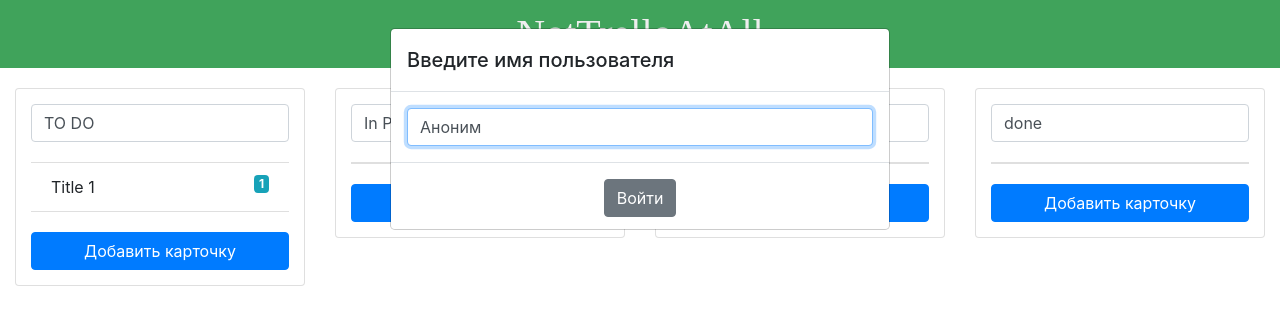
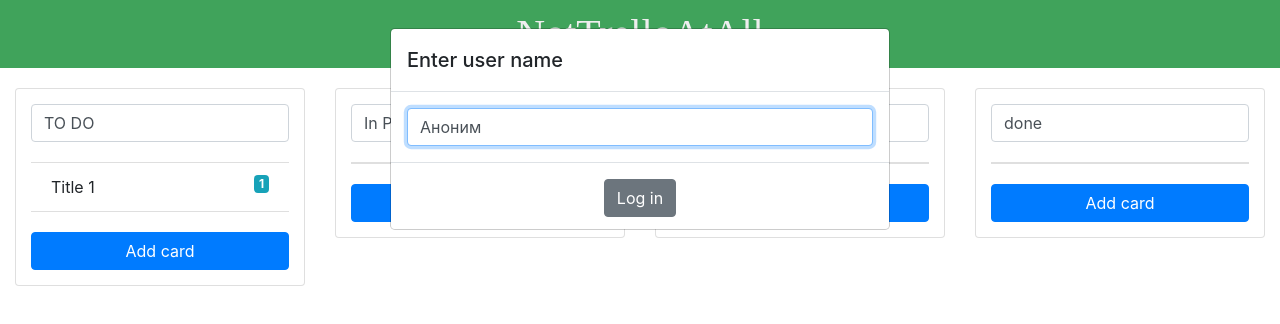
Before and after one commit to ViktorGorosh/kanban-board, a React (Create React App) app: page / in a window 1280 px wide. Shown: the top 324 px of the page. Built offline with nearby package versions, Linux system fonts and the light colour scheme; a web font is replaced by a local one.

Commit message:
Fix localization and layout mistakes

```diff
--- a/src/AuthPopup/AuthPopup.tsx
+++ b/src/AuthPopup/AuthPopup.tsx
@@ -18,7 +18,7 @@ export default ({name, onUserUpdate}: AuthPopupProps) => {
 				<div className="modal-dialog">
 					<div className="modal-content">
 						<div className="modal-header">
-							<h5 className="modal-title" id="staticBackdropLabel">Введите имя пользователя</h5>
+							<h5 className="modal-title" id="staticBackdropLabel">Enter user name</h5>
 						</div>
 						<div className="modal-body">
 							<input type='text'
@@ -31,7 +31,7 @@ export default ({name, onUserUpdate}: AuthPopupProps) => {
 						<div className="modal-footer justify-content-center">
 							<button type="button" className="btn btn-secondary" data-dismiss="modal"
 									onClick={onClick}
-							>Войти</button>
+							>Log in</button>
 						</div>
 					</div>
 				</div>
--- a/src/ColumnItem/ColumnItem.scss
+++ b/src/ColumnItem/ColumnItem.scss
@@ -4,10 +4,11 @@
 	justify-content: space-between;
 }
 .adding-card__input {
-	flex-basis: 75%;
+	//flex-basis: 75%;
 }
 .adding-card__button {
-	flex-basis: 15%;
+	//flex-basis: 15%;
+	margin-left: 15px;
 }
 .Column {
 	padding: 15px;
--- a/src/ColumnItem/ColumnItem.tsx
+++ b/src/ColumnItem/ColumnItem.tsx
@@ -81,14 +81,14 @@ export default (props: ColumnItemProps) => {
 							type="button"
 							className="btn btn-secondary adding-card__button"
 							onClick={onCardAdd}
-						>Добавить</button>
+						>Add</button>
 					</div>
 					:
 					<button
 						type="button"
 						className="btn btn-primary add-card"
 						onClick={onToggleAddingCard}
-					>Добавить карточку</button>
+					>Add card</button>
 				}
 			</div>
 		</div>
--- a/src/CommentItem/CommentItem.tsx
+++ b/src/CommentItem/CommentItem.tsx
@@ -34,7 +34,7 @@ export default (props: CommentItemProps) => {
 					<button
 						className='btn btn-secondary d-block'
 						onClick={onCommentUpdate}
-					>Сохранить</button>
+					>Save</button>
 					<footer className='blockquote-footer text-right'>{comment.author}</footer>
 				</div>
 			</blockquote>
```
